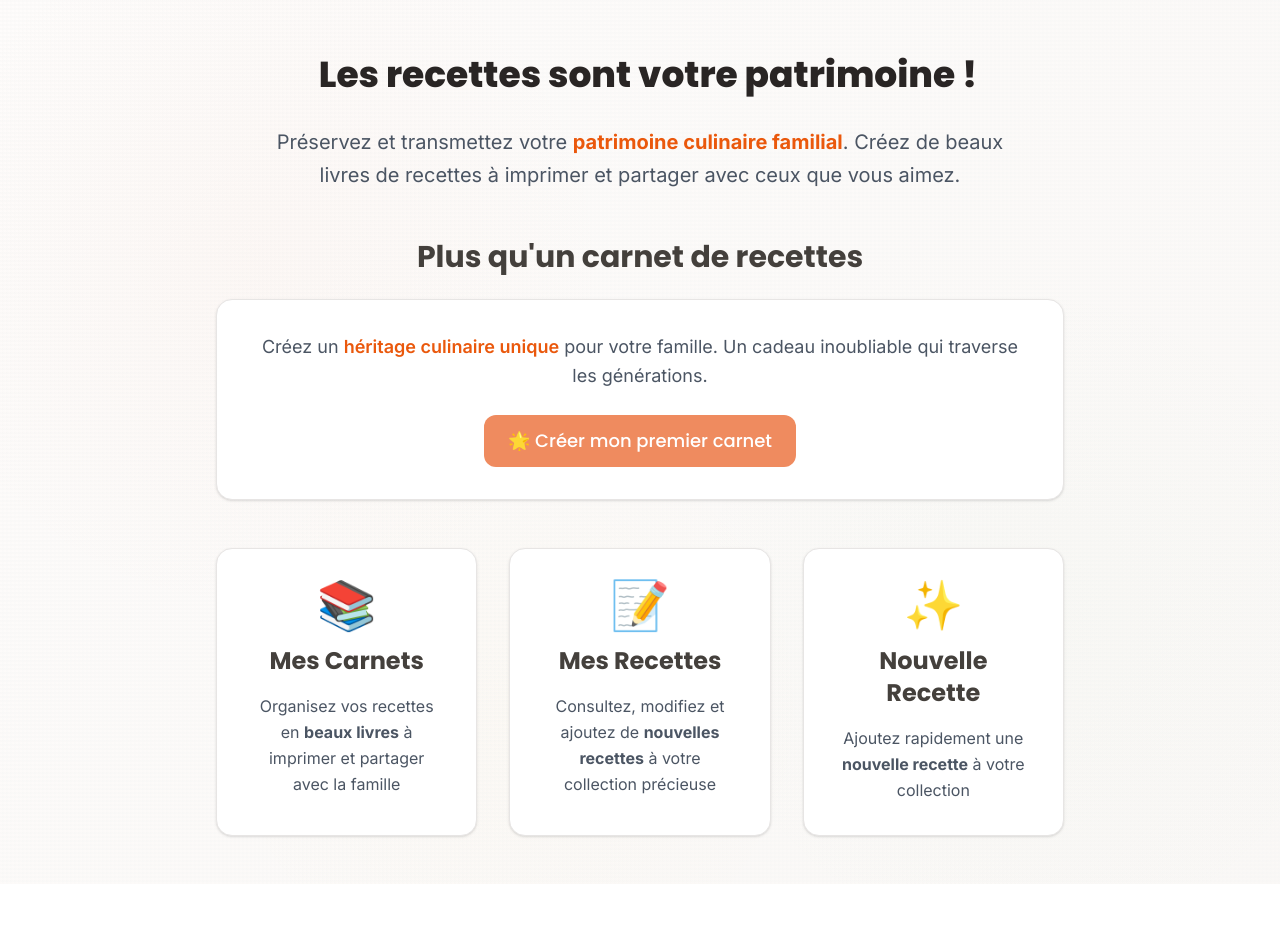
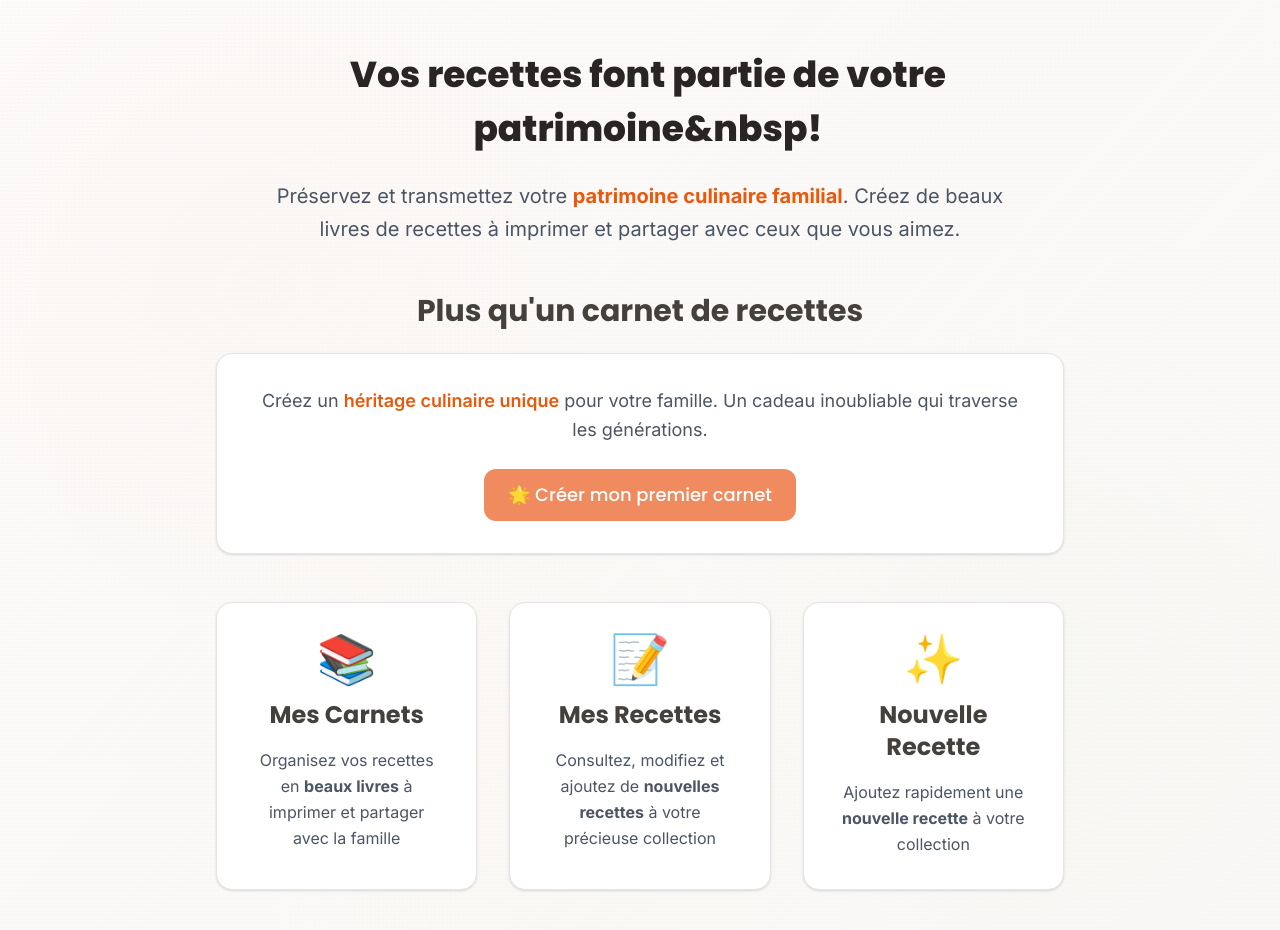
Before and after one commit to oliviertgpls-tech/Fdt-2, a Next.js app: page / in a window 1280 px wide. Shown: the top 930 px of the page. Before the commit the page ends 884 px from the top, so only its background shows below. Built offline with nearby package versions, Linux system fonts and the light colour scheme.

Commit message:
Update page.tsx

```diff
--- a/app/page.tsx
+++ b/app/page.tsx
@@ -8,7 +8,7 @@ export default function HomePage() {
         <div className="flex items-center justify-center gap-4 mb-6">
           <div className="text-6xl"></div>
           <h1 style={{ color: '#292524' }}>
-            Les recettes sont votre patrimoine !
+            Vos recettes font partie de votre patrimoine&nbsp!
           </h1>
         </div>
 
@@ -64,7 +64,7 @@ export default function HomePage() {
               Mes Recettes
             </h3>
             <p className="text-gray-600 leading-relaxed">
-              Consultez, modifiez et ajoutez de <strong>nouvelles recettes</strong> à votre collection précieuse
+              Consultez, modifiez et ajoutez de <strong>nouvelles recettes</strong> à votre précieuse collection
             </p>
           </div>
         </Link>
```
